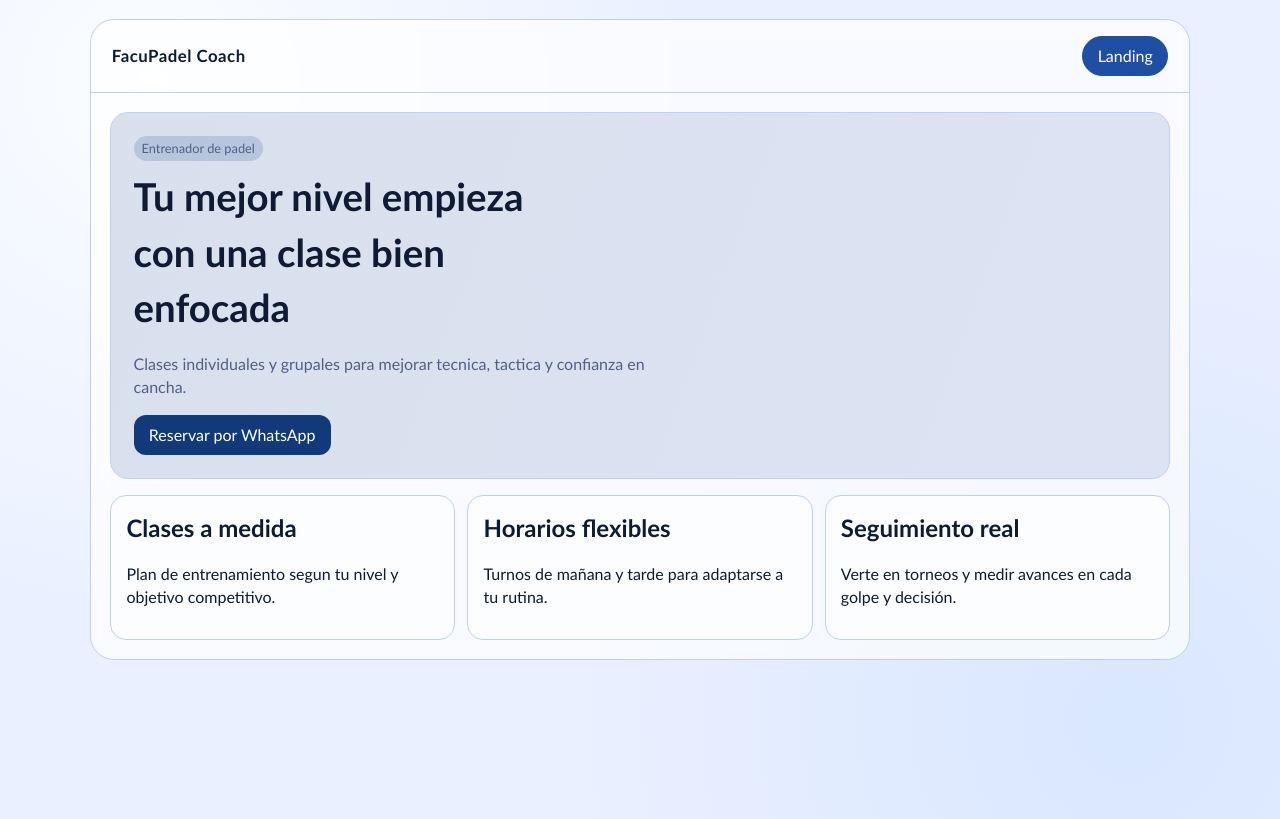
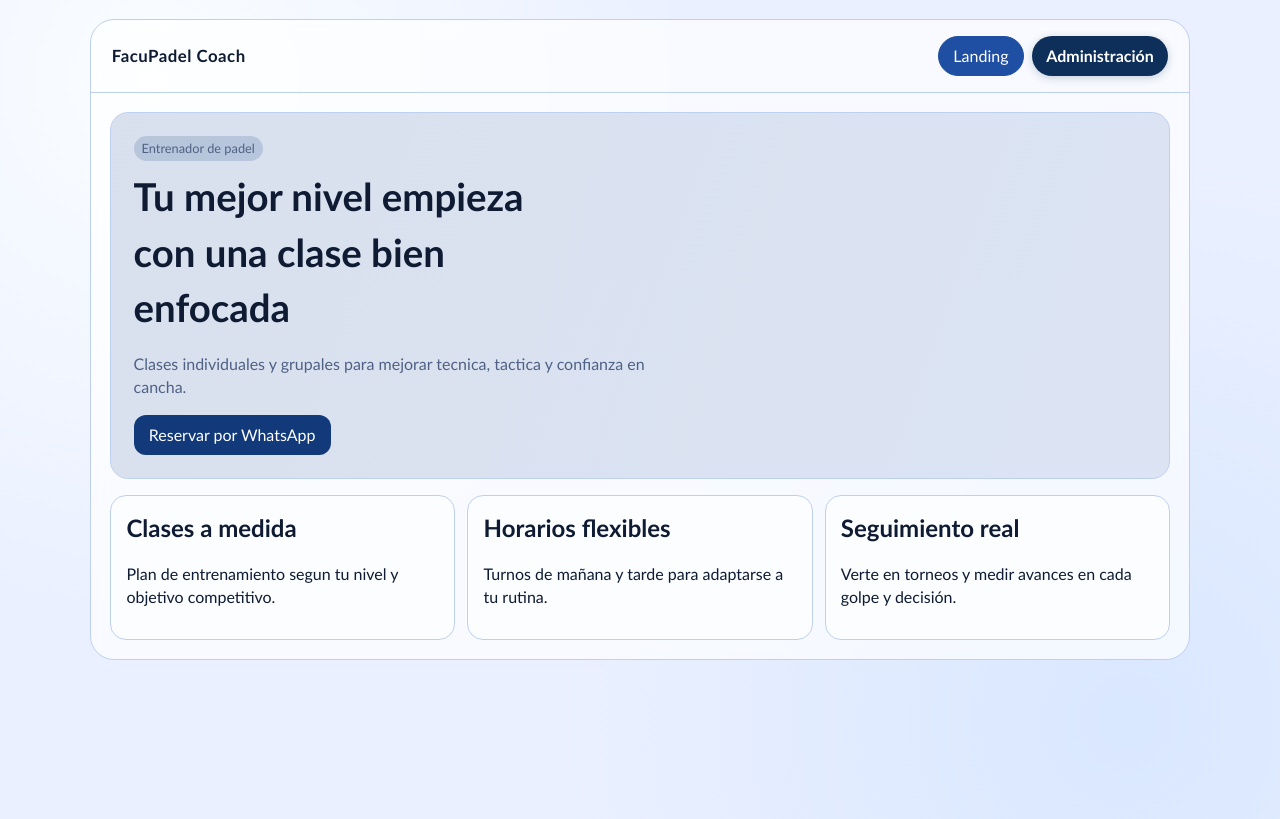
Before and after one commit to FCubilla/Clases-Finanzas, a React (Vite) app: page / in a window 1280 px wide. Built offline with nearby package versions, Linux system fonts and the light colour scheme.

Commit message:
Add dark administration button

```diff
--- a/src/App.jsx
+++ b/src/App.jsx
@@ -519,6 +519,9 @@ function App() {
           >
             Landing
           </button>
+          <button type="button" className="admin-nav-btn" onClick={() => setView('admin-login')}>
+            Administración
+          </button>
         </nav>
       </header>
 
--- a/src/index.css
+++ b/src/index.css
@@ -78,6 +78,17 @@ body {
   background: var(--moss);
   color: #fff;
   border-color: var(--moss);
+}
+
+.admin-nav-btn {
+  border: 0;
+  background: #0f2f5b;
+  color: #fff;
+  padding: 0.45rem 0.9rem;
+  border-radius: 999px;
+  cursor: pointer;
+  font-weight: 700;
+  box-shadow: 0 2px 8px rgba(15, 47, 91, 0.22);
 }
 
 .landing,
```
